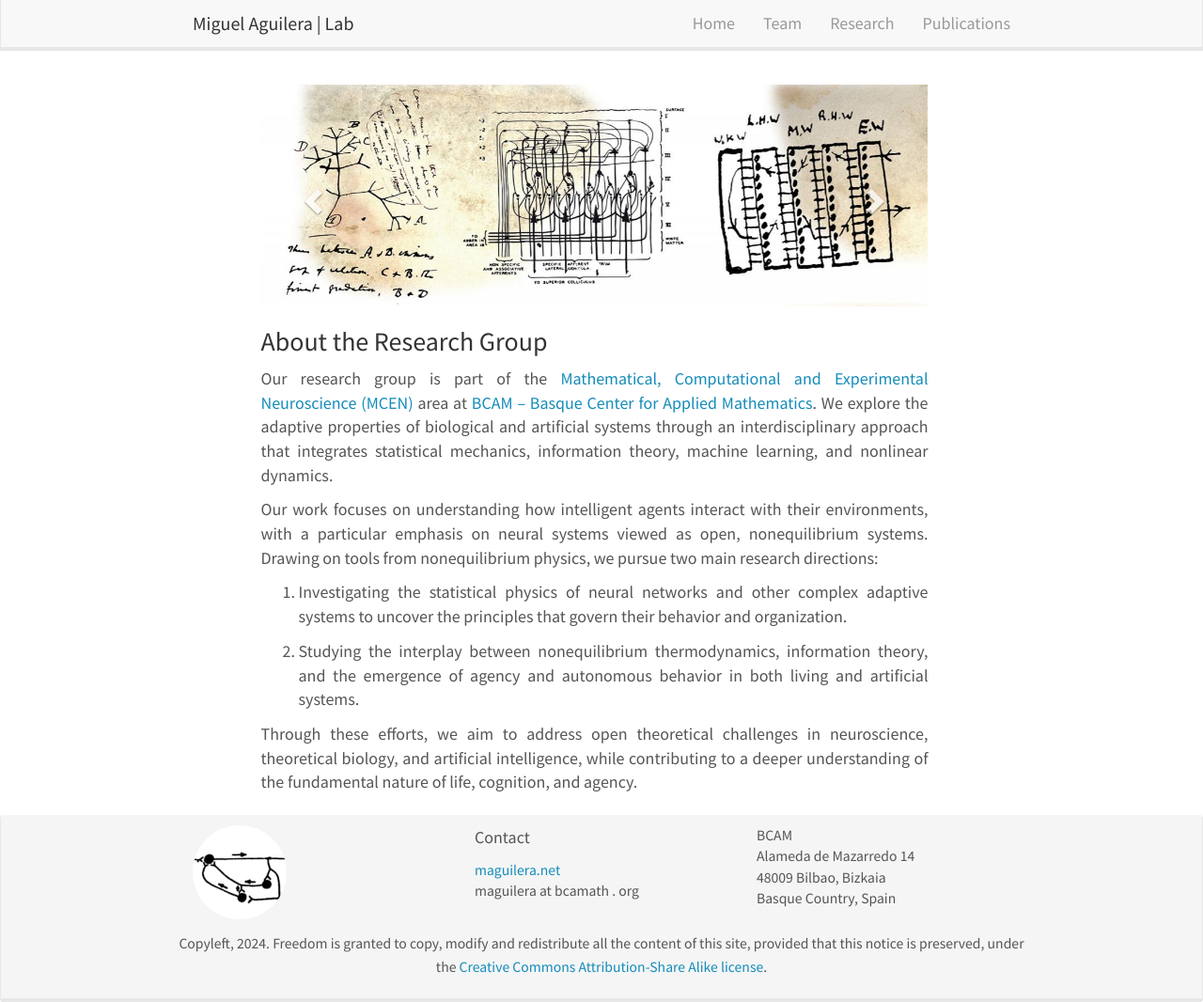
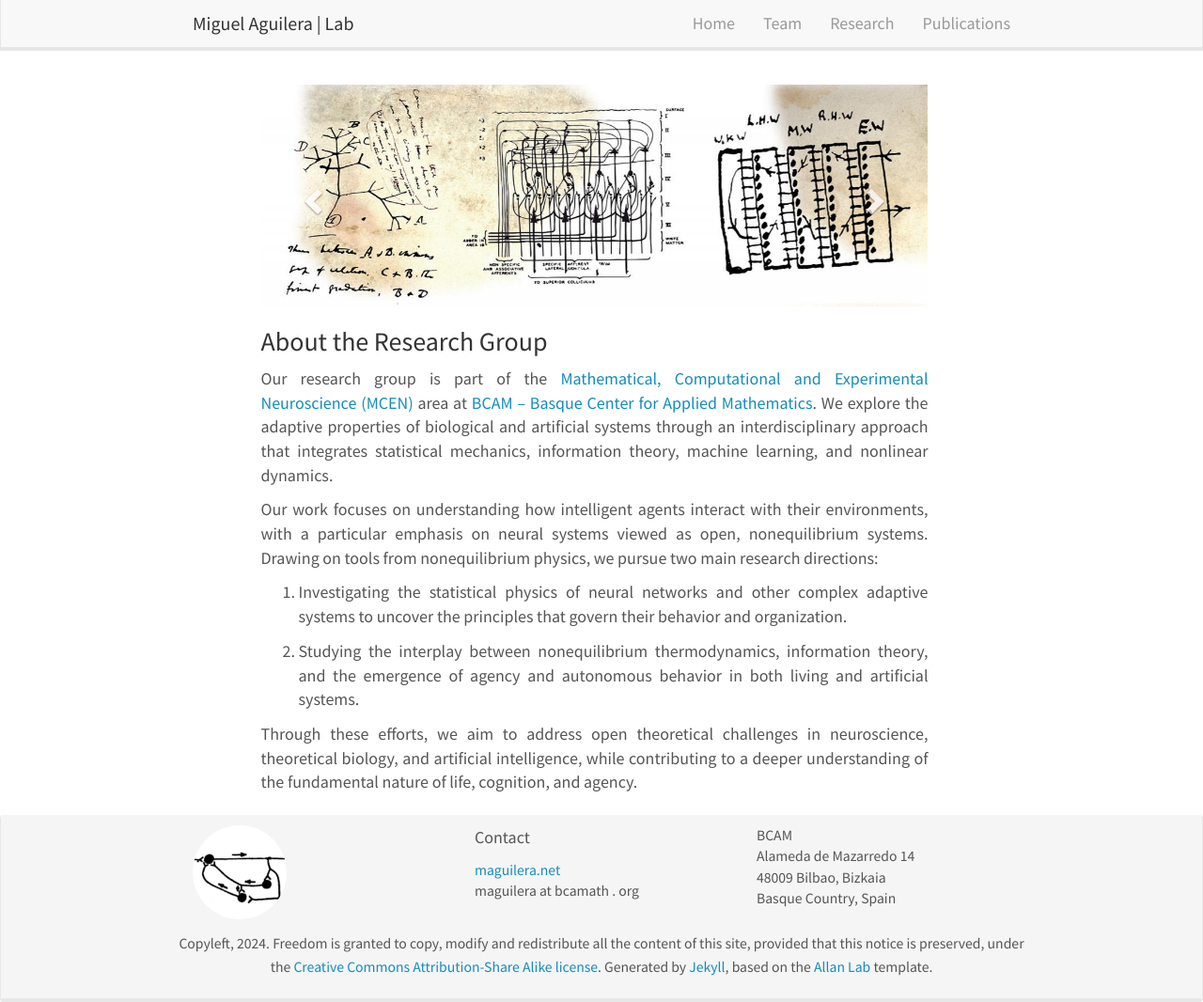
Before and after one commit to MiguelAguilera/maguilera-lab.github.io, a Jekyll site: the page built from _pages/home.md, in a window 1280 px wide and 1066 px high. Shown: the whole window at 94% size. Built offline with Jekyll 4.4.1, drawn with Linux system fonts in a browser that asks for light colours; nearby versions of some CDN libraries.

Commit message:
Add Jekyll and Allan Lab attribution to footer

```diff
--- a/_includes/footer.html
+++ b/_includes/footer.html
@@ -38,7 +38,7 @@
 
 		<p> </p>
 		<div class="row mt-3">
-			<p class="text-center"><small>Copyleft, 2024. Freedom is granted to copy, modify and redistribute all the content of this site, provided that this notice is preserved, under the <a href="https://creativecommons.org/licenses/by-sa/3.0/">Creative Commons Attribution-Share Alike license</a>.</small></p>
+			<p class="text-center"><small>Copyleft, 2024. Freedom is granted to copy, modify and redistribute all the content of this site, provided that this notice is preserved, under the <a href="https://creativecommons.org/licenses/by-sa/3.0/">Creative Commons Attribution-Share Alike license</a>. Generated by <a href="https://jekyllrb.com/">Jekyll</a>, based on the <a href="https://github.com/mpa139/allanlab">Allan Lab</a> template.</small></p>
 		</div>
 	</div>
   </div>
```
